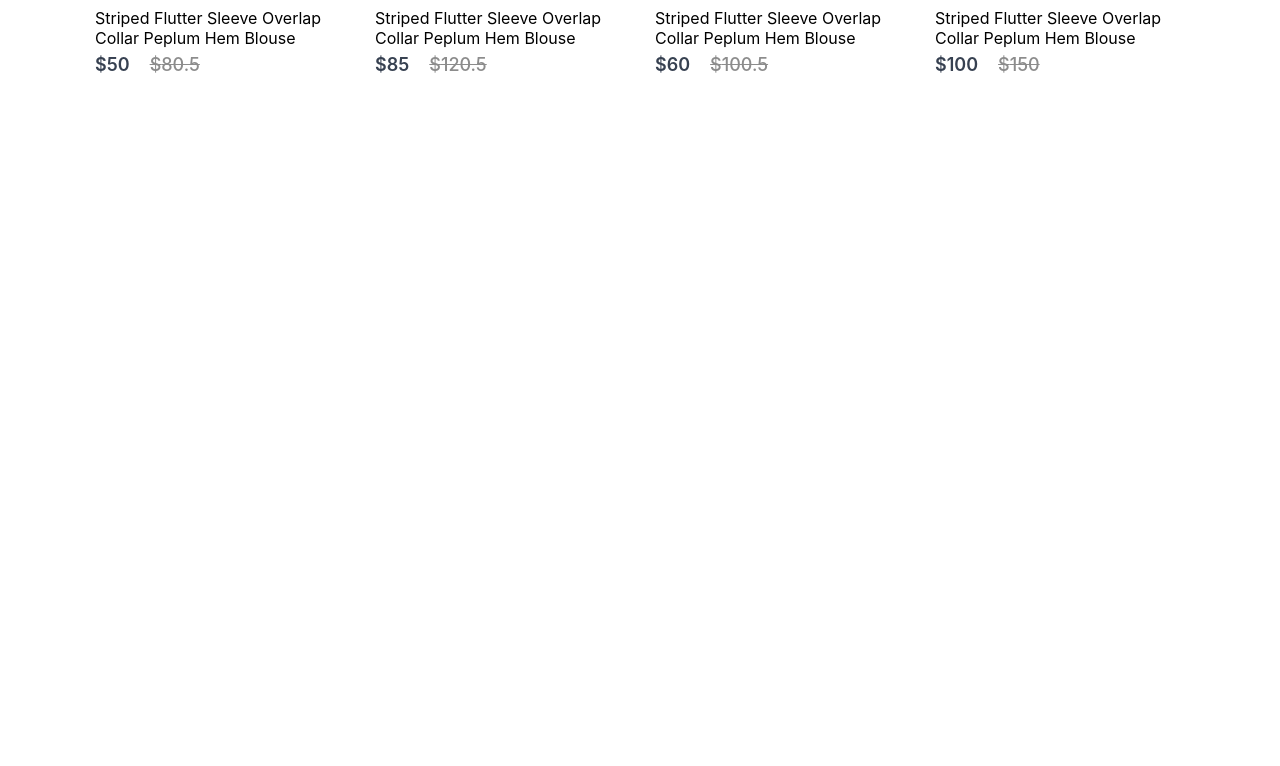
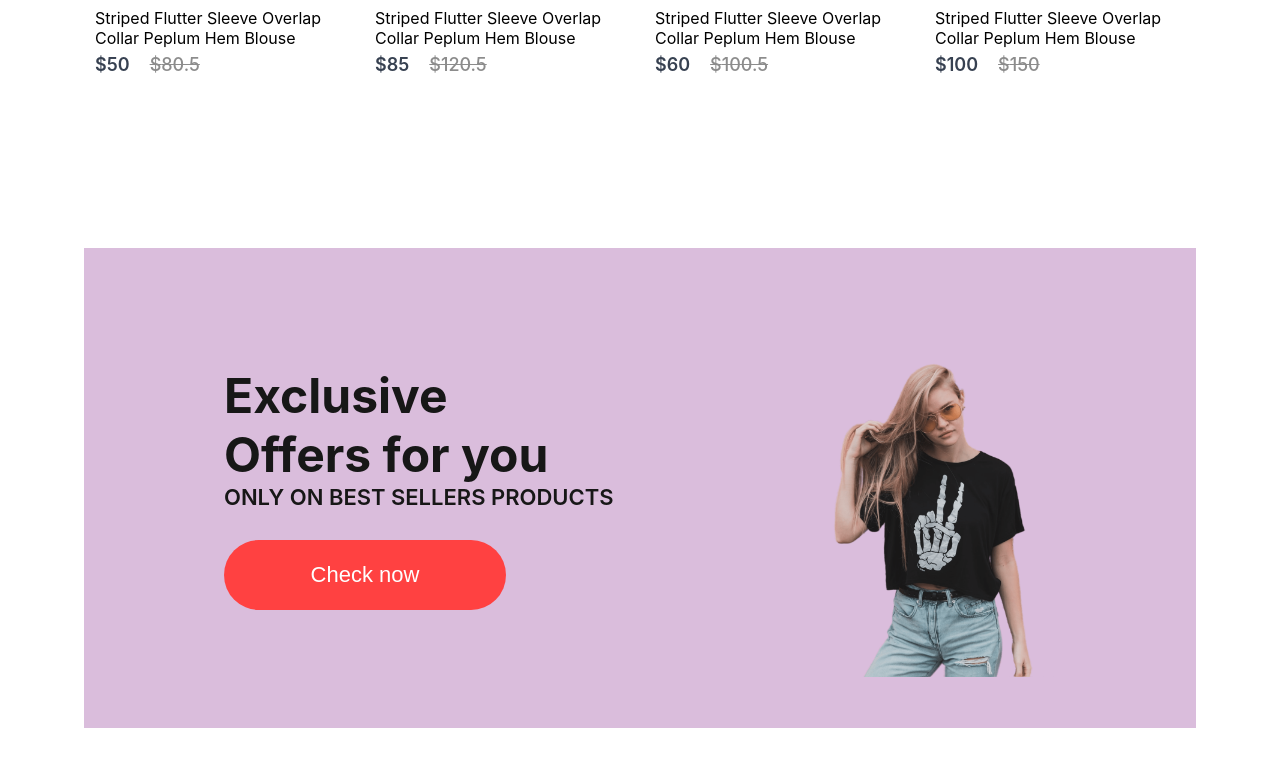
Before and after one commit to Teejay-deen/e-commerce-app, a React (Create React App) app: page / in a window 1280 px wide. Shown: the part 1417-2183 px from the top of the page. Before the commit the page ends 1605 px from the top, so only its background shows below. Built offline with nearby package versions, Linux system fonts and the light colour scheme.

Commit message:
Adding Exclusive Component

```diff
--- /dev/null
+++ b/src/Components/Offer/Offers.css
@@ -0,0 +1,53 @@
+.offers{
+    width: 65%;
+    height: 60vh;
+    display: flex;
+    margin: auto;
+    padding: 0px 140px;
+    margin-top: 60px;
+    margin-bottom: 150px;
+    background: #dabddc;
+}
+
+.offers-left{
+    flex: 1;
+    display: flex;
+    flex-direction: column;
+    justify-content: center;
+
+}
+.offers-left h1{
+    color: #171717;
+    font-size: 48px;
+    font-weight: 700;
+}
+
+.offers-left p{
+    color: #171717;
+    font-size: 22px;
+    font-weight: 600;
+}
+
+.offers-left button{
+    width: 282px;
+    height: 70px;
+    border-radius: 35px;
+    border: none;
+    color: white;
+    background: #ff4141;
+    font-size: 22px;
+    font-weight: 500;
+    margin-top: 30px;
+    cursor: pointer;
+}
+.offers-right{
+    flex: 1;
+    display: flex;
+    justify-content: flex-end;
+    align-items: center;
+    padding-top: 50px;
+}
+
+.offer-img{
+    width: 225px;
+}
--- /dev/null
+++ b/src/Components/Offer/Offers.jsx
@@ -0,0 +1,21 @@
+import React from "react";
+import "./Offers.css"
+import exclusive_img from "../Assets/exclusive_image.png"
+
+const Offers = () => {
+  return (
+    <div className="offers">
+      <div className="offers-left">
+        <h1>Exclusive</h1>
+        <h1>Offers for you</h1>
+        <p>ONLY ON BEST SELLERS PRODUCTS</p>
+        <button>Check now</button>
+      </div>
+      <div className="offers-right">
+        <img className="offer-img" src={exclusive_img} alt="" />
+      </div>
+    </div>
+  );
+};
+
+export default Offers;
--- a/src/Pages/Shop.jsx
+++ b/src/Pages/Shop.jsx
@@ -1,12 +1,14 @@
 import React from 'react'
 import Hero from '../Components/Hero/Hero'
 import Popular from '../Components/Popular/Popular'
+import Offers from '../Components/Offer/Offers'
 
 const Shop = () => {
   return (
     <div>
         <Hero />
         <Popular  />
+        <Offers />
     </div>
   )
 }
```
